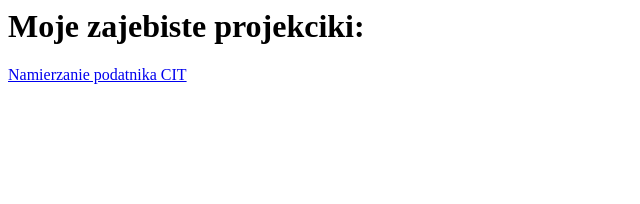
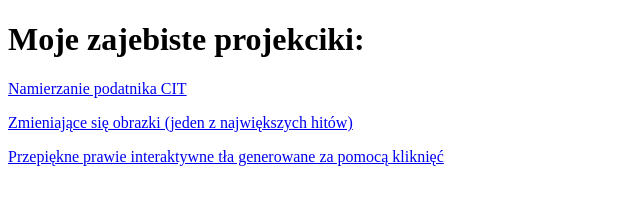
Before and after one commit to spajderzau/klawo, a plain HTML site: page index.html in a window 1280 px wide. Shown: the whole page, without its empty margins (0-640 px from the left). Drawn offline with Linux system fonts and the light colour scheme.

Commit message:
Add files via upload

```diff
--- a/index.html
+++ b/index.html
@@ -1,3 +1,4 @@
+<!DOCTYPE html>
 <html>
  <head>
  <title>Projekty Spajdera</title>
@@ -17,6 +18,8 @@
     <h1>Moje zajebiste projekciki:</h1>
 
     <p><a href="lokalizacja/index.html">Namierzanie podatnika CIT</a></p>
+    <p><a href="../javascript/gra_obrazy/gra_obrazy.html">Zmieniające się obrazki (jeden z największych hitów)</a></p>
+   <p><a href="../javascript/wlasne_projekty/podkladki_tla.html">Przepiękne prawie interaktywne tła generowane za pomocą kliknięć</a></p>
 
 
 
```
